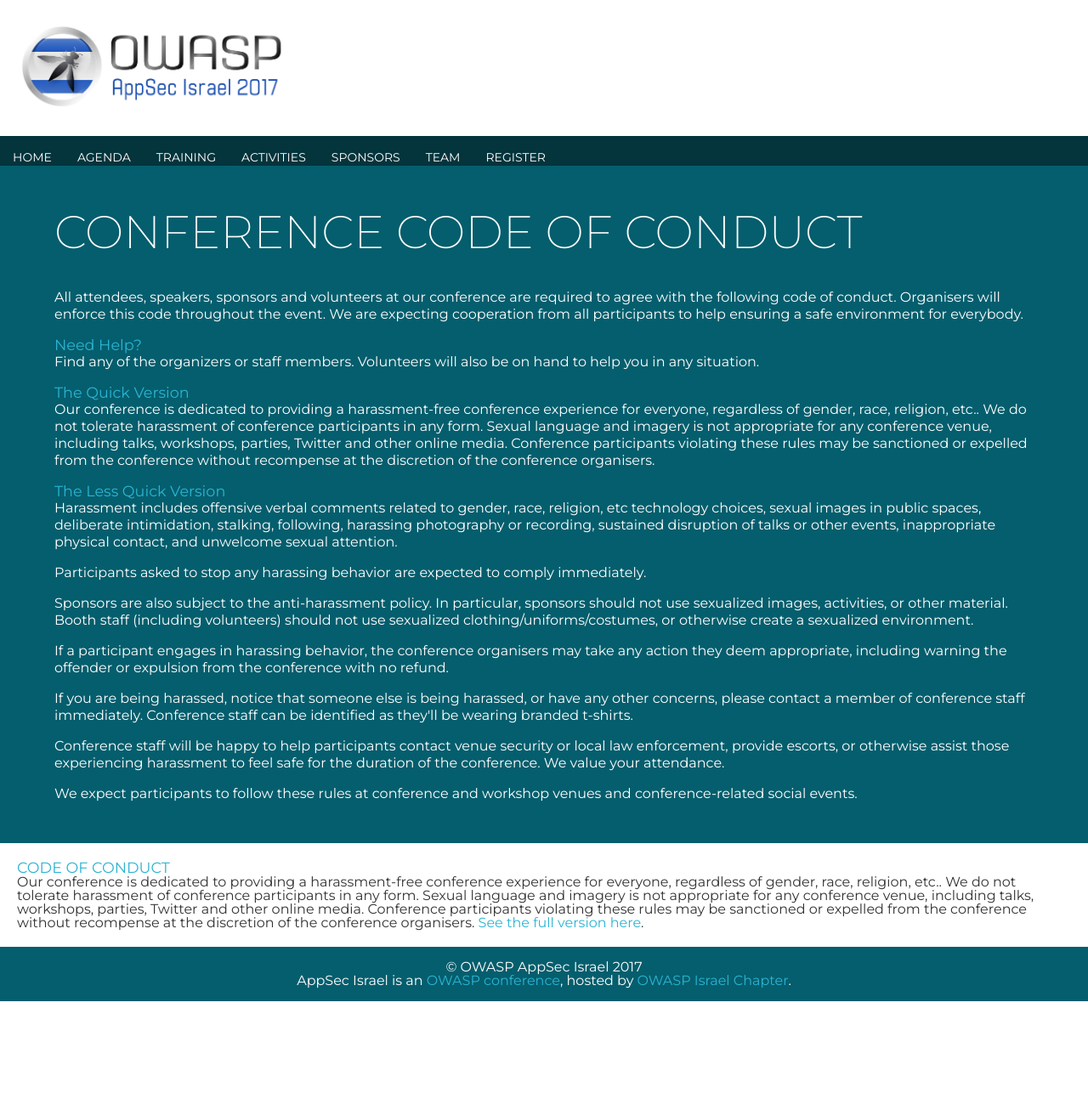
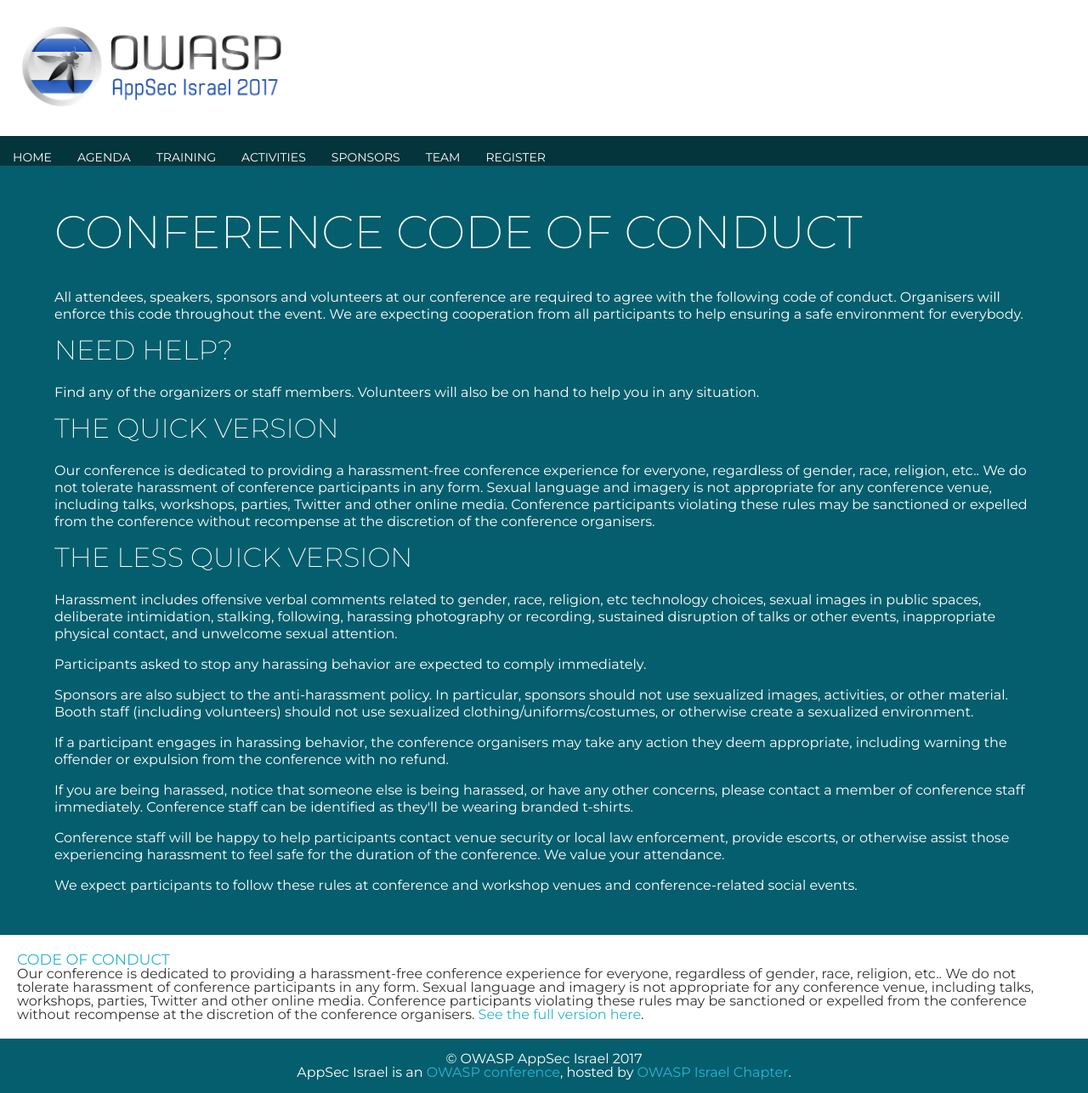
Before and after one commit to OWASP/AppSec-Israel-2017, a Jekyll site: the page built from CoC.md, in a window 1280 px wide. Shown: the whole page at 85% size. Built offline with Jekyll 4.4.1, drawn with Linux system fonts in a browser that asks for light colours; our own code applies the rules of GitHub Pages for plain Markdown files; before the commit the page ends 1178 px from its top, so only the background shows below that.

Commit message:
Update CoC.md

```diff
--- a/CoC.md
+++ b/CoC.md
@@ -5,15 +5,15 @@
 
 All attendees, speakers, sponsors and volunteers at our conference are required to agree with the following code of conduct. Organisers will enforce this code throughout the event. We are expecting cooperation from all participants to help ensuring a safe environment for everybody.
 
-#### Need Help?
+### Need Help?
 
 Find any of the organizers or staff members. Volunteers will also be on hand to help you in any situation.
 
-#### The Quick Version
+### The Quick Version
 
 Our conference is dedicated to providing a harassment-free conference experience for everyone, regardless of gender, race, religion, etc.. We do not tolerate harassment of conference participants in any form. Sexual language and imagery is not appropriate for any conference venue, including talks, workshops, parties, Twitter and other online media. Conference participants violating these rules may be sanctioned or expelled from the conference *without recompense* at the discretion of the conference organisers.
 
-#### The Less Quick Version
+### The Less Quick Version
 
 Harassment includes offensive verbal comments related to gender, race, religion, etc technology choices, sexual images in public spaces, deliberate intimidation, stalking, following, harassing photography or recording, sustained disruption of talks or other events, inappropriate physical contact, and unwelcome sexual attention.
 
```
